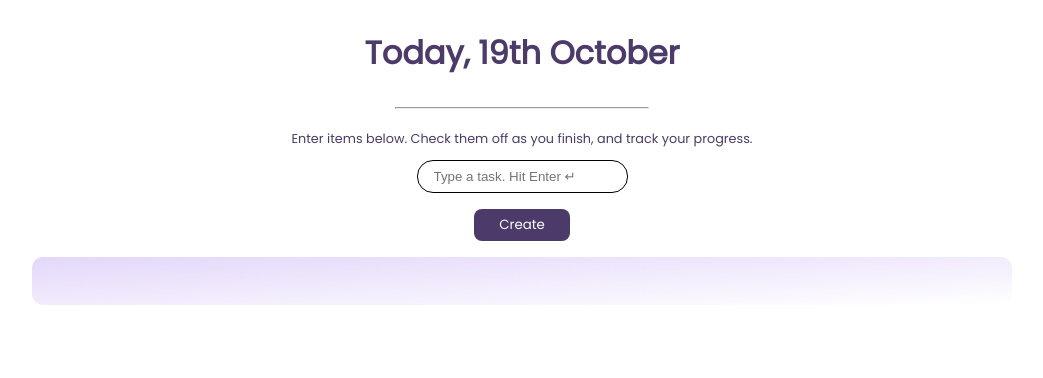
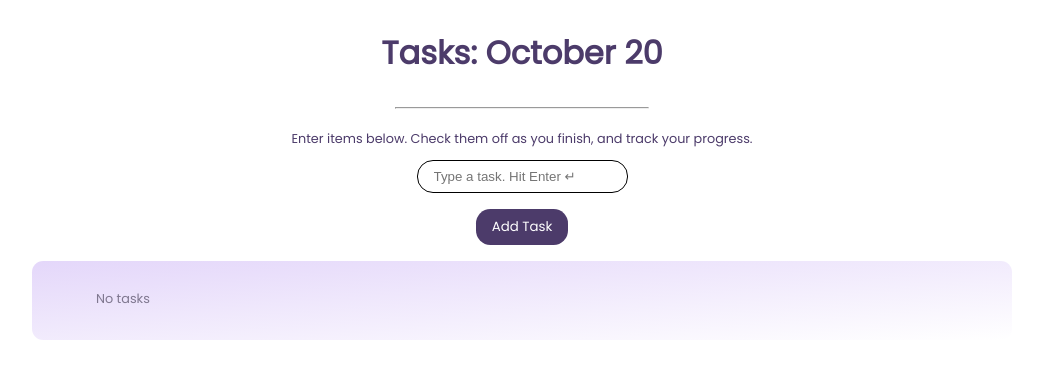
Before and after one commit to jakradum/To-do-list, a plain HTML site: page index.html in a window 1280 px wide. Shown: the whole page, without its empty margins (118-1161 px from the left). Drawn offline with Linux system fonts and the light colour scheme.

Commit message:
Added date function

```diff
--- a/index.html
+++ b/index.html
@@ -9,13 +9,13 @@
 
 </head>
 <body>
-	<h1 id="header">Today, 19th October</h1>
+	<h1 id="header"></h1>
 	<hr>
 	<div class="intro">
 		<p id="first">Enter items below. Check them off as you finish, and track your progress.</p>
 	</div>
 	<input id="userinput" type="text" placeholder="Type a task. Hit Enter ↵">
-	<button id="todo-button">Create</button>
+	<button id="todo-button">Add Task</button>
 	<div class="tasks">
 		<p id="errormsg"></p>
 		<ul id="todo-list">
--- a/script.js
+++ b/script.js
@@ -34,9 +34,9 @@ function createListElement () {
 	todo.appendChild(list);
 	}
 	input1.value="";
-	var listItems=document.querySelectorAll("li");
+	var listItems=document.querySelectorAll(".checkbox.done");
 	listArray.push(listItems);
-	taskListEmpty();
+	taskListEmpty(); // call the function once here and at the end also
 
 }
 buttonClick.addEventListener("click",createListElement);
@@ -44,6 +44,11 @@ input1.addEventListener("keypress", function(event) {
 	if(event.key==="Enter") {createListElement();}
 }
 );
+taskListEmpty(); // call this function at the end so that it counts after all actions are taken
+// end of checklist script
 
-
-// end of checklist script
+// insert date function copied from ChatGPT and edited slightly
+const today = new Date();
+const options = { day: 'numeric' ,month: 'long'};
+const formattedDate = today.toLocaleDateString('en', options);
+document.getElementById("header").innerHTML="Tasks: "+formattedDate;
--- a/style.css
+++ b/style.css
@@ -35,14 +35,15 @@ li{
   font-size: .8rem;
 }
 button{
-  border-radius: .5rem;
+  border-radius: .9rem;
   margin-top: 1rem;
-  height: 2rem;
-  width: 6rem;
+  height: auto;
+  width: auto;
   font-family: 'Poppins';
   background-color: var(--fg-color);
   border: none;
   color: white;
+  padding: .5rem 1rem .5rem 1rem;
 }
 .tasks{
   border: none .1rem;
```
